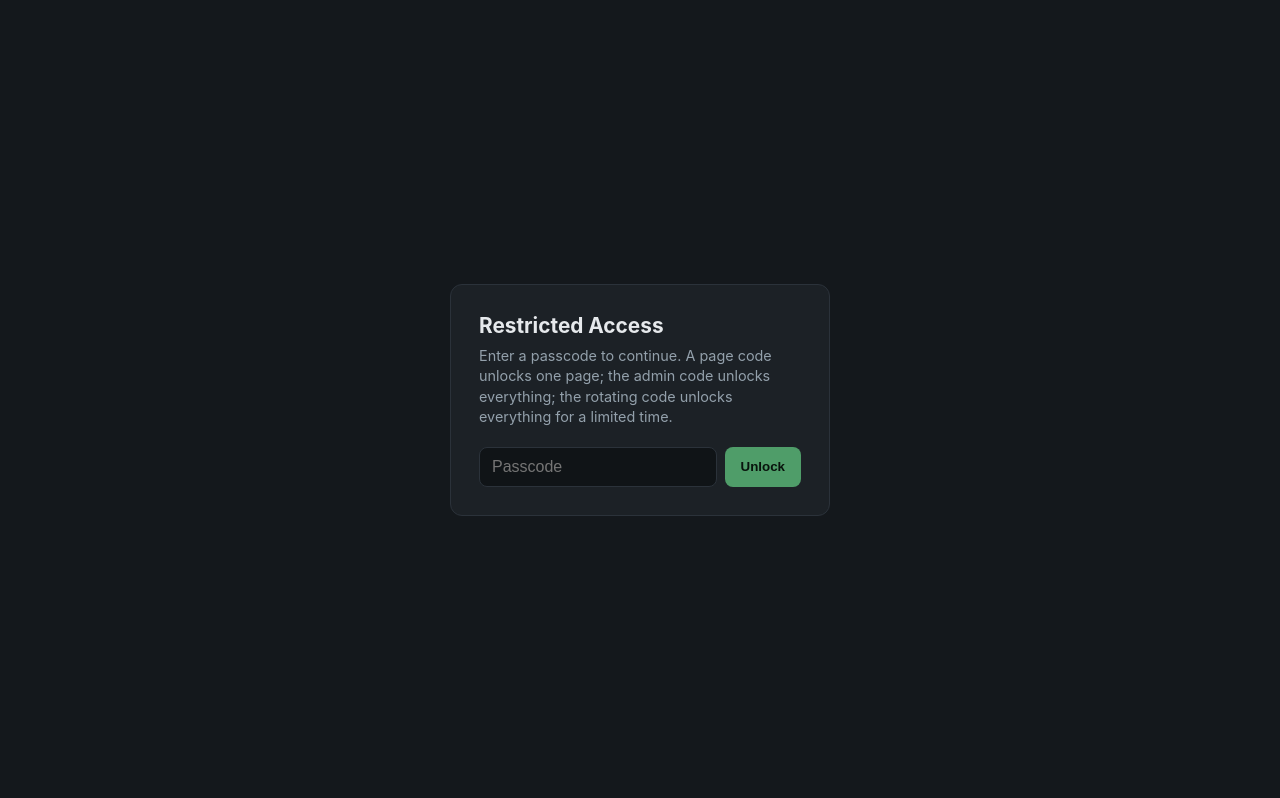
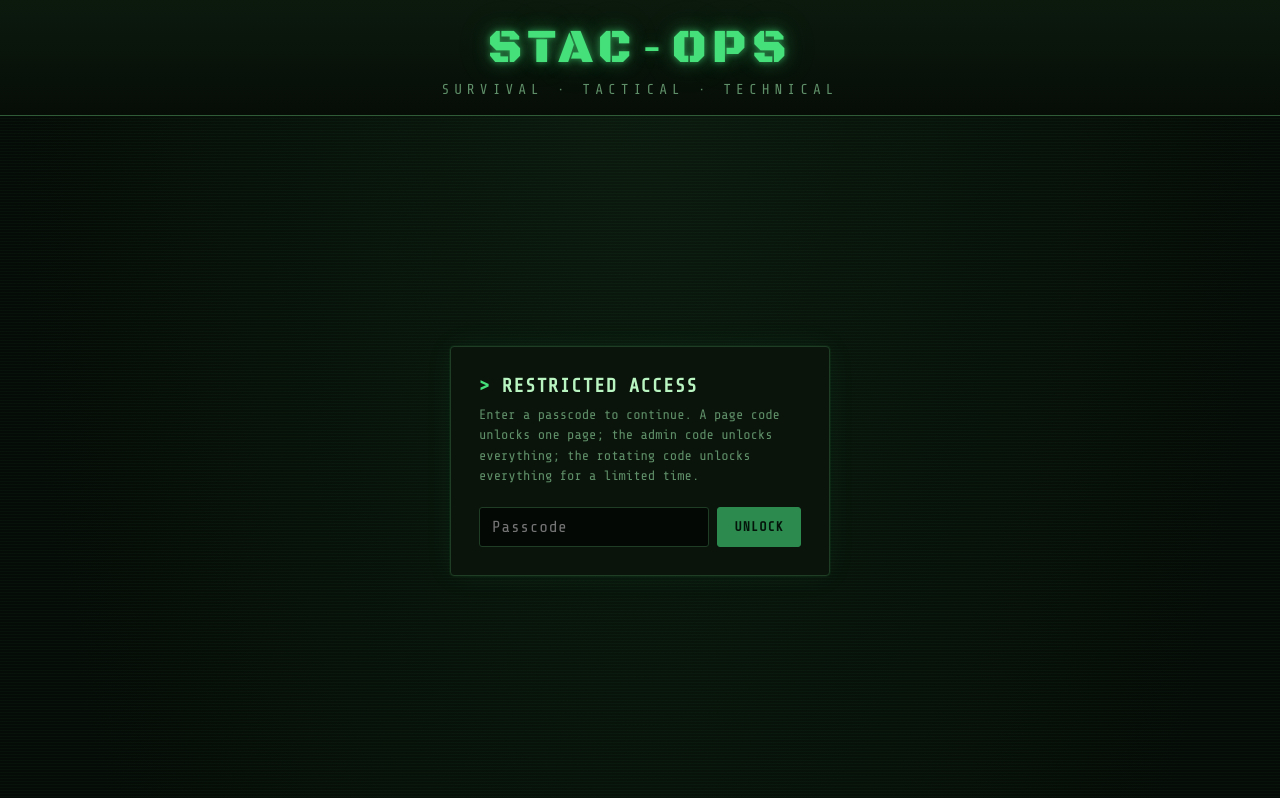
Before and after one commit to StephenMSanchez/survival-ops-site, a website: page public/index.html in a window 1280 px wide. Shown: the top 798 px of the page. Drawn offline with nearby package versions, Linux system fonts and the light colour scheme.

Commit message:
Add STAC-OPS themed header banner and Matrix/military green styling

```diff
--- a/public/index.html
+++ b/public/index.html
@@ -3,10 +3,19 @@
 <head>
 <meta charset="utf-8" />
 <meta name="viewport" content="width=device-width, initial-scale=1" />
-<title>Access Required</title>
+<title>STAC-OPS // Access Required</title>
+<link rel="preconnect" href="https://fonts.googleapis.com" />
+<link rel="preconnect" href="https://fonts.gstatic.com" crossorigin />
+<link href="https://fonts.googleapis.com/css2?family=Black+Ops+One&family=Share+Tech+Mono&display=swap" rel="stylesheet" />
 <link rel="stylesheet" href="style.css" />
 </head>
 <body>
+  <header class="brand-banner">
+    <div class="scanline"></div>
+    <div class="brand-title">STAC&#8209;OPS</div>
+    <div class="brand-subtitle">SURVIVAL &middot; TACTICAL &middot; TECHNICAL</div>
+  </header>
+
   <div id="gate" class="gate">
     <div class="gate-card">
       <h1>Restricted Access</h1>
--- a/public/style.css
+++ b/public/style.css
@@ -1,27 +1,85 @@
 :root {
   color-scheme: dark;
-  --bg: #14181c;
-  --panel: #1c2126;
-  --border: #2b323a;
-  --text: #e6e9ec;
-  --muted: #93a0ab;
-  --accent: #4f9d69;
-  --danger: #d9695f;
+  --bg: #050b06;
+  --panel: #0a140b;
+  --border: #1f3d24;
+  --border-bright: #2f5c37;
+  --text: #b9f5c1;
+  --muted: #5f8f68;
+  --accent: #46e07a;
+  --accent-dim: #2c8a4f;
+  --danger: #ff5f5f;
 }
 
 * { box-sizing: border-box; }
 
 body {
   margin: 0;
-  font-family: -apple-system, BlinkMacSystemFont, "Segoe UI", Roboto, sans-serif;
-  background: var(--bg);
+  font-family: "Share Tech Mono", "Courier New", monospace;
+  background:
+    repeating-linear-gradient(
+      0deg,
+      rgba(70, 224, 122, 0.035) 0px,
+      rgba(70, 224, 122, 0.035) 1px,
+      transparent 1px,
+      transparent 3px
+    ),
+    radial-gradient(ellipse at top, #0b1a0e 0%, var(--bg) 70%);
   color: var(--text);
+  min-height: 100vh;
 }
 
 .muted { color: var(--muted); }
 
+/* -- Header banner -- */
+.brand-banner {
+  position: relative;
+  text-align: center;
+  padding: 22px 16px 18px;
+  background: linear-gradient(180deg, #0c1a0e 0%, #060d07 100%);
+  border-bottom: 1px solid var(--border-bright);
+  overflow: hidden;
+}
+
+.brand-banner .scanline {
+  position: absolute;
+  top: 0;
+  left: -100%;
+  width: 100%;
+  height: 2px;
+  background: linear-gradient(90deg, transparent, var(--accent), transparent);
+  opacity: 0.6;
+  animation: scan 5s linear infinite;
+}
+
+@keyframes scan {
+  0% { left: -100%; }
+  100% { left: 100%; }
+}
+
+.brand-title {
+  font-family: "Black Ops One", "Share Tech Mono", monospace;
+  font-size: clamp(1.8rem, 5vw, 3rem);
+  letter-spacing: 0.12em;
+  color: var(--accent);
+  text-shadow:
+    0 0 6px rgba(70, 224, 122, 0.55),
+    0 0 18px rgba(70, 224, 122, 0.35),
+    0 0 40px rgba(70, 224, 122, 0.15);
+  line-height: 1.1;
+}
+
+.brand-subtitle {
+  margin-top: 6px;
+  font-family: "Share Tech Mono", monospace;
+  font-size: clamp(0.65rem, 2vw, 0.9rem);
+  letter-spacing: 0.35em;
+  color: var(--muted);
+  text-transform: uppercase;
+}
+
 .gate {
-  min-height: 100vh;
+  min-height: calc(100vh - 110px);
   display: flex;
   align-items: center;
   justify-content: center;
@@ -33,19 +91,28 @@ body {
   max-width: 380px;
   background: var(--panel);
   border: 1px solid var(--border);
-  border-radius: 12px;
+  border-radius: 4px;
   padding: 28px;
+  box-shadow: 0 0 0 1px rgba(70, 224, 122, 0.05), 0 0 30px rgba(70, 224, 122, 0.06);
 }
 
 .gate-card h1 {
   margin: 0 0 8px;
-  font-size: 1.3rem;
+  font-size: 1.2rem;
+  letter-spacing: 0.06em;
+  text-transform: uppercase;
+  color: var(--text);
+}
+
+.gate-card h1::before {
+  content: "> ";
+  color: var(--accent);
 }
 
 .gate-card p {
   margin: 0 0 20px;
-  font-size: 0.9rem;
-  line-height: 1.4;
+  font-size: 0.85rem;
+  line-height: 1.5;
 }
 
 #gate-form {
@@ -56,24 +123,38 @@ body {
 input[type="password"] {
   flex: 1;
   padding: 10px 12px;
-  border-radius: 8px;
+  border-radius: 3px;
   border: 1px solid var(--border);
-  background: #101417;
-  color: var(--text);
+  background: #030805;
+  color: var(--accent);
+  font-family: "Share Tech Mono", monospace;
   font-size: 1rem;
+  letter-spacing: 0.05em;
+}
+
+input[type="password"]:focus {
+  outline: none;
+  border-color: var(--accent-dim);
+  box-shadow: 0 0 0 1px var(--accent-dim), 0 0 10px rgba(70, 224, 122, 0.25);
 }
 
 button {
   padding: 10px 16px;
-  border-radius: 8px;
-  border: none;
-  background: var(--accent);
-  color: #08130c;
-  font-weight: 600;
+  border-radius: 3px;
+  border: 1px solid var(--accent-dim);
+  background: var(--accent-dim);
+  color: #04140a;
+  font-family: "Share Tech Mono", monospace;
+  font-weight: 700;
+  letter-spacing: 0.08em;
+  text-transform: uppercase;
   cursor: pointer;
 }
 
-button:hover { filter: brightness(1.08); }
+button:hover {
+  background: var(--accent);
+  box-shadow: 0 0 12px rgba(70, 224, 122, 0.4);
+}
 
 .error {
   color: var(--danger);
@@ -81,9 +162,13 @@ button:hover { filter: brightness(1.08); }
   font-size: 0.85rem;
 }
 
+.error::before {
+  content: "! ";
+}
+
 .app {
   display: flex;
-  min-height: 100vh;
+  min-height: calc(100vh - 110px);
 }
 
 .nav {
@@ -97,11 +182,15 @@ button:hover { filter: brightness(1.08); }
 }
 
 .nav-title {
-  font-size: 0.75rem;
+  font-size: 0.7rem;
   text-transform: uppercase;
-  letter-spacing: 0.06em;
+  letter-spacing: 0.15em;
   color: var(--muted);
   margin-bottom: 12px;
+}
+
+.nav-title::before {
+  content: "// ";
 }
 
 .nav ul {
@@ -114,32 +203,57 @@ button:hover { filter: brightness(1.08); }
 .nav li a {
   display: block;
   padding: 9px 10px;
-  border-radius: 6px;
+  border-radius: 3px;
   color: var(--text);
   text-decoration: none;
-  font-size: 0.92rem;
+  font-size: 0.9rem;
   margin-bottom: 2px;
+  border-left: 2px solid transparent;
 }
 
 .nav li a:hover, .nav li a.active {
-  background: #262d34;
+  background: #0e1f12;
+  border-left-color: var(--accent);
+  color: var(--accent);
 }
 
 .lock-btn {
   background: transparent;
   border: 1px solid var(--border);
   color: var(--muted);
-  font-weight: 500;
+  font-family: "Share Tech Mono", monospace;
+  letter-spacing: 0.05em;
+  text-transform: uppercase;
+  font-size: 0.8rem;
+}
+
+.lock-btn:hover {
+  border-color: var(--danger);
+  color: var(--danger);
+  background: transparent;
+  box-shadow: none;
 }
 
 .content {
   flex: 1;
   padding: 40px 48px;
   max-width: 780px;
-  line-height: 1.6;
+  line-height: 1.65;
 }
 
-.content h2 { margin-top: 0; }
+.content h2 {
+  margin-top: 0;
+  color: var(--accent);
+  text-transform: uppercase;
+  letter-spacing: 0.08em;
+  border-bottom: 1px solid var(--border);
+  padding-bottom: 10px;
+}
+
+.content h3 {
+  color: var(--text);
+  letter-spacing: 0.04em;
+}
 
 .empty-state {
   color: var(--muted);
```
